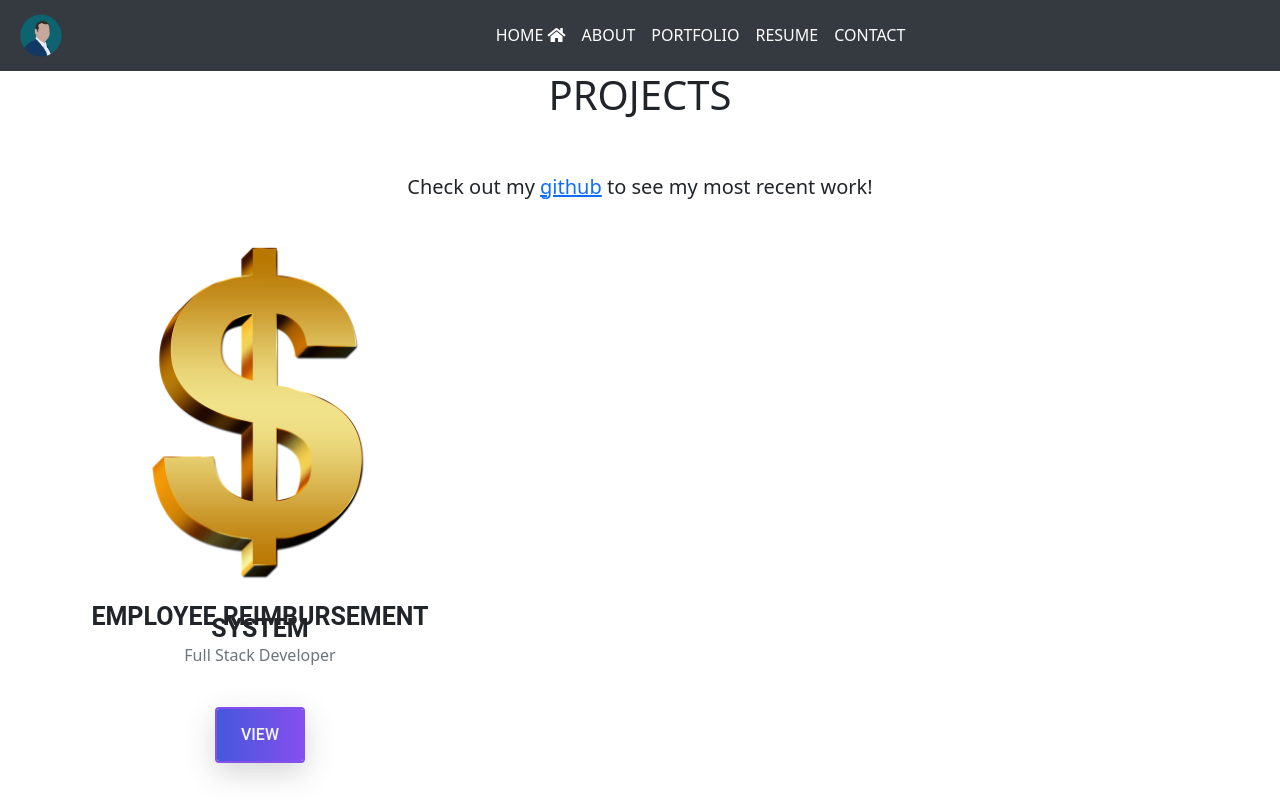
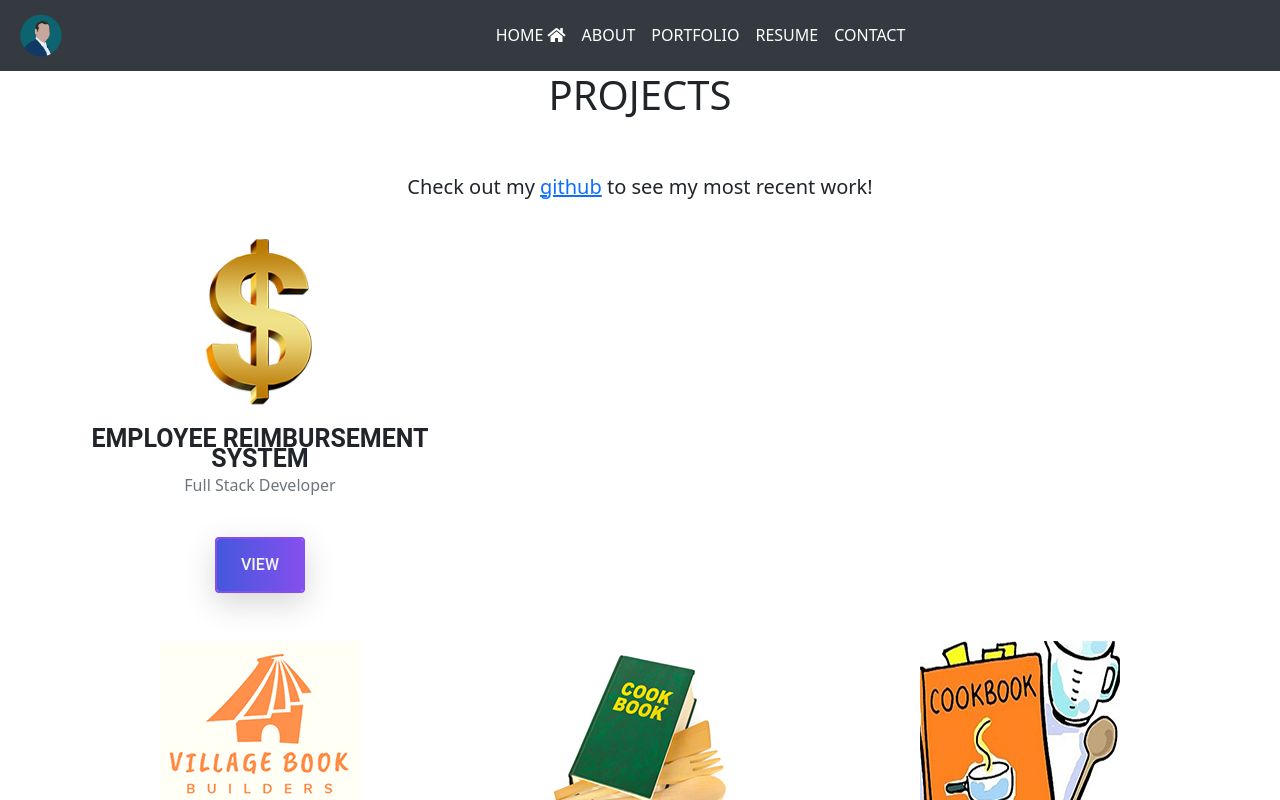
Before and after one commit to jidelson/my-website-old, a React (Create React App) app in the folder client/: page /portfolio in a window 1280 px wide. Shown: the top 800 px of the page. Built offline with nearby package versions, Linux system fonts and the light colour scheme.

Commit message:
formatted ers proj on portfolio pg

```diff
--- a/client/src/components/pages/Portfolio.js
+++ b/client/src/components/pages/Portfolio.js
@@ -4,7 +4,7 @@ import styled from 'styled-components';
 import vbb from '../../images/vbb.png';
 import cookbook from '../../images/cookbook.jpg';
 import cookbook2 from '../../images/cookbook2.png';
-import dollar from '../../images/dollar.png';
+import dollar from '../../images/dollar.jpg';
 
 
 function Portfolio() {
@@ -18,19 +18,20 @@ function Portfolio() {
             </div>
 
             <div className='projectRow row grid'>
-                <div className="col-lg-4 col-md-6 col-sm-12  py-4">
+            <div className="col-lg-4 col-md-6 col-sm-12  py-4">
                     <div className='our-project text-center'>
                         <div className='img'>
-                            <img src={dollar} alt="Employee Reimbursement System"  style={{maxWidth: "100%"}}  />
+                            <img src={dollar} alt="Employee Reimbursement System"  style={{maxWidth: "50%"}}  />
                         </div>
                         <div className="title py-4 text-center">
-                            <h4 className="text-uppercase">Employee Reimbursement System</h4>
+                            <h4 className="text-uppercase">Employee Reimbursement</h4>
+                            <h4 className="text-uppercase">System</h4>
                             <p className="text-secondary">Full Stack Developer</p>
                         </div>
                         <div className="text-center">
                                 <a href="https://github.com/jidelson/RevatureProj1" className="btn button primary-button mr-4 text-uppercase" role="button">View</a>
-                            </div>
-                            </div>
+                        </div>
+                    </div>
                 </div>
             </div>
 
@@ -78,6 +79,14 @@ function Portfolio() {
                         </div>
                     </div>
                 </div>
+
+
+
+
+
+
+
+
             </div>
         </PortfolioContainer>
     )
```
Also changed, not shown: client/src/images/dollar.jpg (added), client/src/images/dollar.png (deleted).
